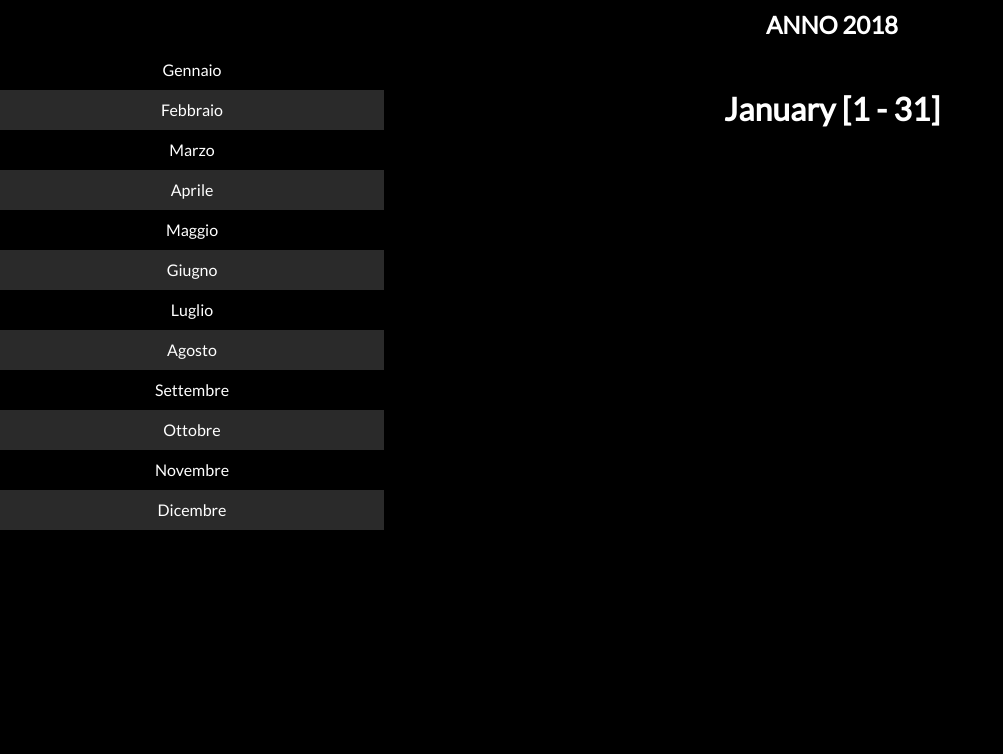
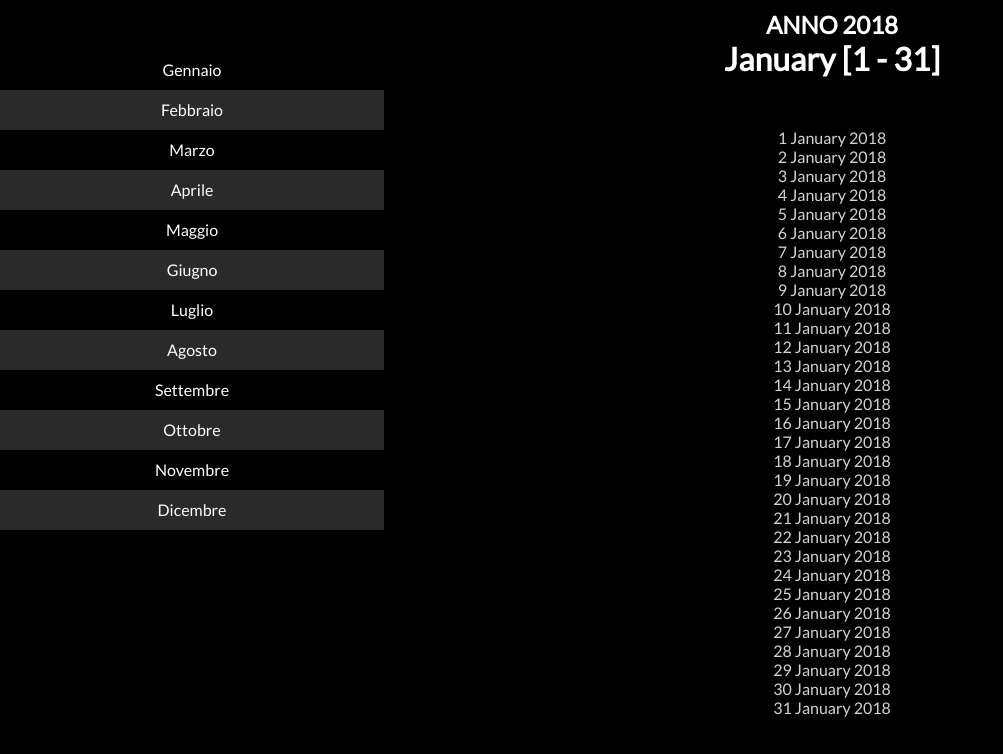
Before and after one commit to PierW/htmlcssjs-holiday-api, a plain HTML site: page index.html in a window 1280 px wide. Both pictures are taken after a click on the item "Gennaio". Shown: the whole page, without its empty margins (0-1003 px from the left). Drawn offline with nearby package versions, Linux system fonts and the light colour scheme.

Commit message:
change list done

```diff
--- a/index.html
+++ b/index.html
@@ -17,6 +17,9 @@
     <link rel="stylesheet" href="style.css">
     <script id="month-title" type="text/x-handlebars-template">
       <h1>{{ month }} [{{ days }}]</h1>
+    </script>
+    <script id="list" type="text/x-handlebars-template">
+      <li>{{ li }}</li>
     </script>
   </head>
   <body>
@@ -41,8 +44,11 @@
       <!-- Fine lista mesi -->
       <div class="single-list">
         <h2>ANNO 2018</h2>
+        <div class="holiday-title">
+
+        </div>
         <div class="holiday-list">
-
+          <ul></ul>
         </div>
       </div>
     </div>
--- a/script.js
+++ b/script.js
@@ -18,9 +18,33 @@ function changeTitle(id) {
   }
   var fullHtml = template(data);
 
-  var container = $(".holiday-list");
+  var container = $(".holiday-title");
       container.html(fullHtml);
 
+}
+
+function changeList(id) {
+
+  var mom = moment();
+  var days = mom.month(id).daysInMonth();
+
+  var source = $("#list").html();
+  var template = Handlebars.compile(source);
+  var container = $(".holiday-list ul");
+      container.html("");
+
+  for (var day = 1; day <= days; day++) {
+
+        mom.month(id);
+        mom.year(2018);
+    var output = mom.format("MMMM YYYY")
+
+    var data = {
+      li: day + " " + output
+    }
+    var fullHtml = template(data);
+        container.append(fullHtml);
+  }
 }
 
 
@@ -31,6 +55,7 @@ function init() {
     var me = $(this);
     var index = me.index(); //Prendo Indice
     changeTitle(index);    //Lo passo alla funzione
+    changeList(index);
   });
 
 }
--- a/style.css
+++ b/style.css
@@ -54,3 +54,8 @@ body{
 .holiday-list{
   margin-top: 50px;
 }
+
+.holiday-list ul{
+  list-style-type: none;
+  color: lightgrey;
+}
```
